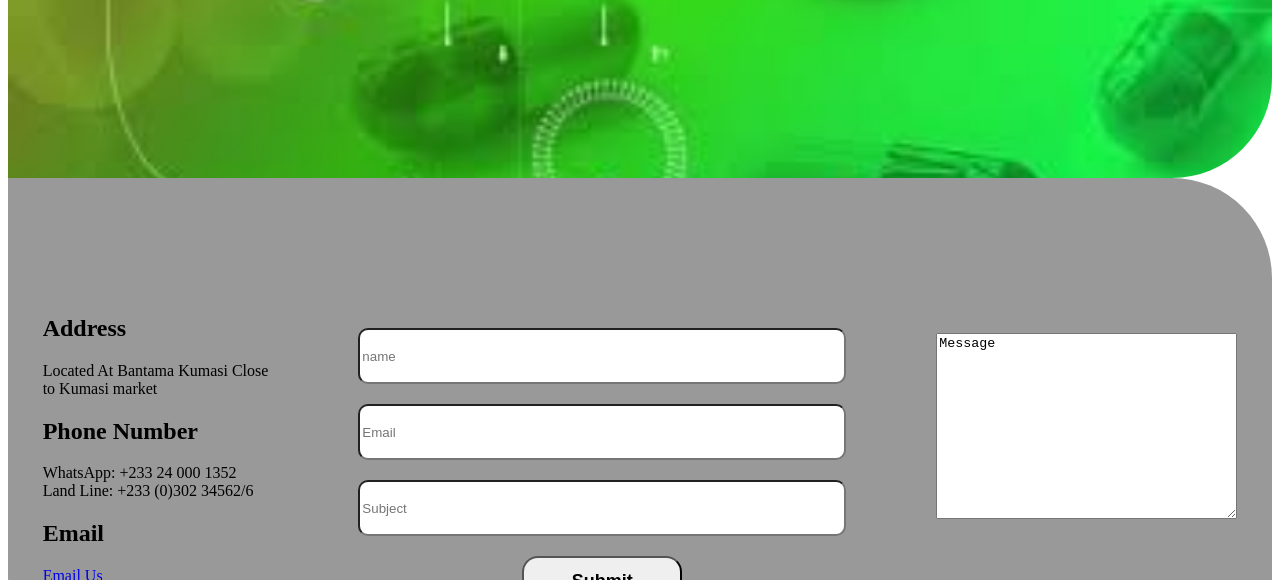
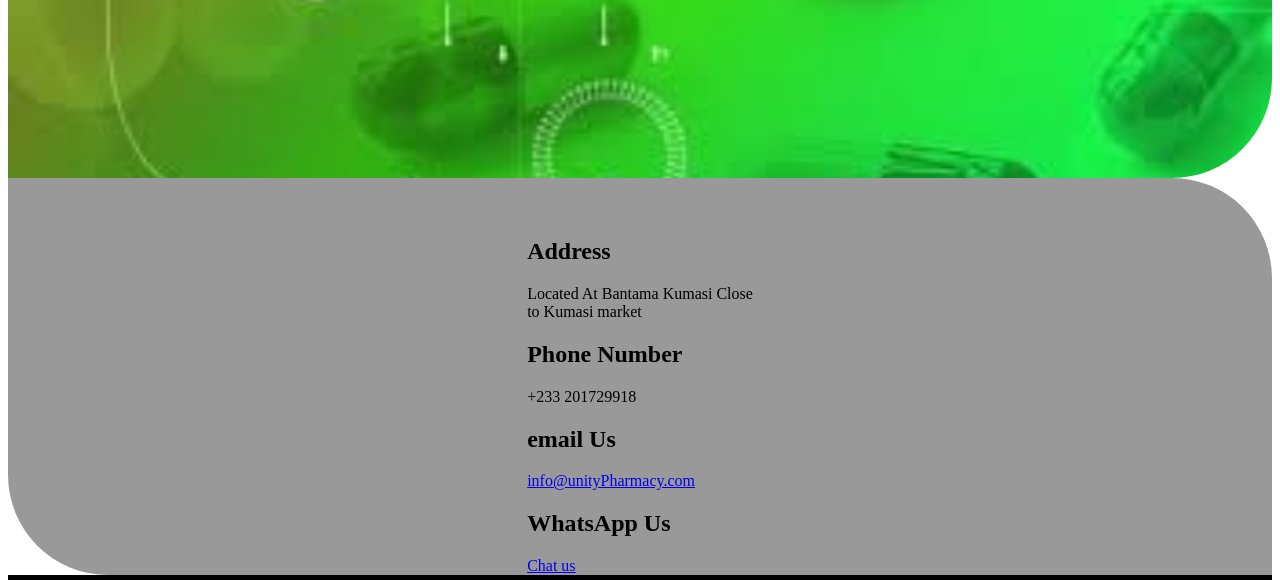
Before and after one commit to mantaniAbdul/mantaniAbdul.github.io, a plain HTML site: page contact us.html in a window 1280 px wide. Shown: the part 220-800 px from the top of the page. Drawn offline with Linux system fonts and the light colour scheme.

Commit message:
contacts details added

```diff
--- a/contact us.html
+++ b/contact us.html
@@ -39,25 +39,16 @@
             to Kumasi market
           </p>
           <h2>Phone Number</h2>
+          <span>+233 201729918</span>
           <p>
-            WhatsApp: +233 24 000 1352 <br />
-            Land Line: +233 (0)302 34562/6
-          </p>
+            <h2>email Us</h2>
+            <a href="mailto:abdullahseidu987@gmail.com">info@unityPharmacy.com</a>
+            <h2>WhatsApp Us</h2>
 
-          <h2>Email</h2>
-          <a href="mail to:abdullahseidu987@gmail.com"> <p>Email Us</p></a>
-        </div>
-        <div class="form_cont">
-          <form action="">
-            <input type="text" placeholder="name" />
-            <input type="text" placeholder="Email" />
-            <input type="text" placeholder="Subject" />
-            <button>Submit</button>
-          </form>
-        </div>
-        <div id="textarea">
-          <textarea name="" id="" cols="35" rows="12">Message</textarea>
-        </div>
+
+          </p>  <a href="https://wa.link/pmdwh6">Chat us</a>
+
+
       </section>
     </main>
 
```
